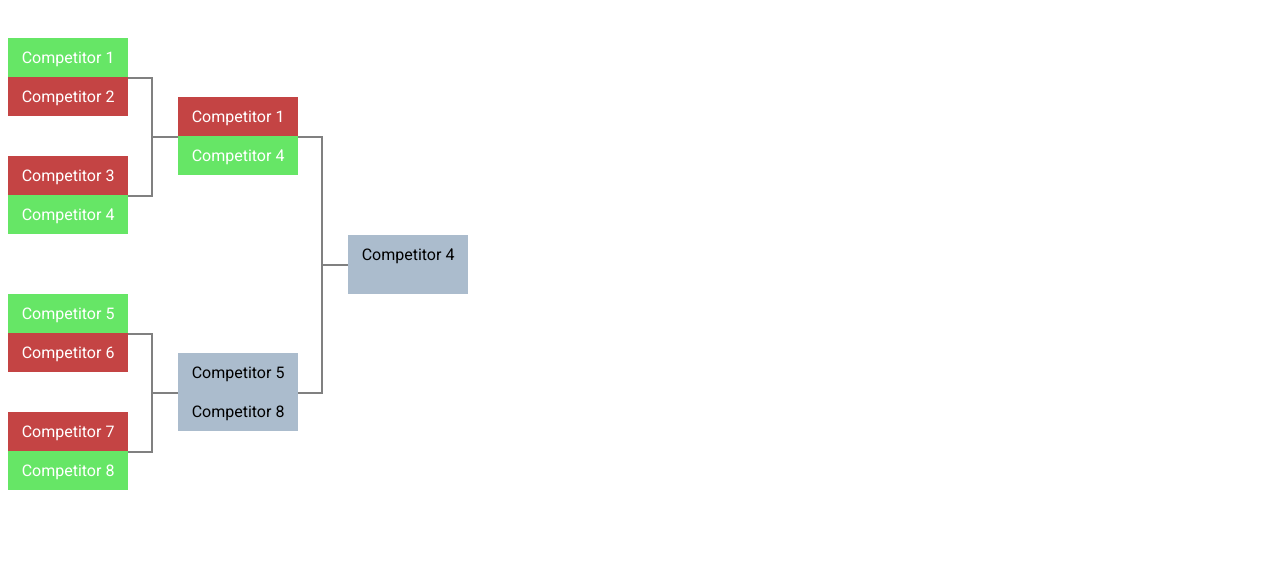
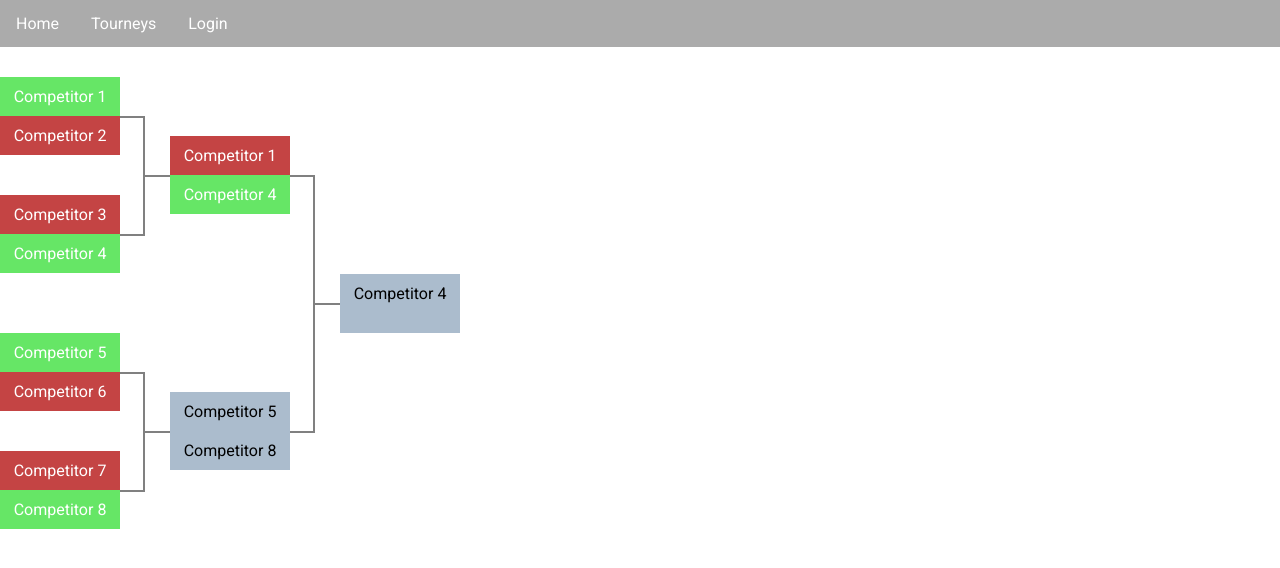
Before and after one commit to kamilwylegala/vue-tournament-bracket, a Vue app: page / in a window 1280 px wide. Shown: the top 568 px of the page. Built offline with nearby package versions, Linux system fonts and the light colour scheme.

Commit message:
add one route and nav bar

```diff
--- a/src/App.vue
+++ b/src/App.vue
@@ -1,13 +1,20 @@
 <template>
+	<div>
+	<navbar><p>This will go into the slot</p></navbar>
 	<bracket :rounds="rounds">
 		<template slot="player" slot-scope="{ player }">
 			{{ player.name }}
 		</template>
+
 	</bracket>
+
+   </div>
 </template>
 
 <script>
 	import Bracket from "./Bracket";
+	import navbar from "./navbar";
+
 
 	const rounds = [
 		//Quarter
@@ -61,7 +68,8 @@
 	export default {
 		name: "app",
 		components: {
-            Bracket
+			Bracket,
+			navbar,
 		},
 		data() {
 			return {
@@ -74,5 +82,7 @@
 
 html, body {
 	font-family: "Roboto";
+	margin: 0px;
+	padding: 0px;
 };
 </style>
--- a/src/components/BracketNode.vue
+++ b/src/components/BracketNode.vue
@@ -152,7 +152,7 @@
     }
     .vtb-item-players .waiting{
         background-color: #abbccd;
-	color: black;
+	    color: black;
     }
      .vtb-item-players .waiting.highlight {
         background-color: #abcdef;
--- /dev/null
+++ b/src/navbar.vue
@@ -0,0 +1,50 @@
+<template>
+	<nav>
+    <!--<slot></slot>-->
+		<ul>
+			<li><a>Home</a></li>
+			<li><a>Tourneys</a></li>
+			<li><a>Login</a></li>
+		</ul>
+	</nav>
+</template>
+
+<script>
+
+
+	export default {
+			name: 'navbar',
+			components: {
+
+		},
+		data: function () {
+			return {
+			greeting: 'GRRRR'
+			}
+		}
+	}
+</script>
+
+<style scoped>
+	p {
+		font-size: 2em;
+		text-align: center;
+	}
+	ul {
+		list-style-type: none;
+		margin: 0px;
+		padding: 0px;
+		overflow: hidden;
+		background-color: #ababab;
+	}
+	li {
+		float: left;
+	}
+	li a {
+		display: block;
+		color: white;
+		text-align: center;
+		padding: 14px 16px;
+		text-decoration: none;
+	}
+</style>
```
Also changed, not shown: src/main.js (+27 -0 lines). Lines whose indentation alone changed are shown as unchanged.
